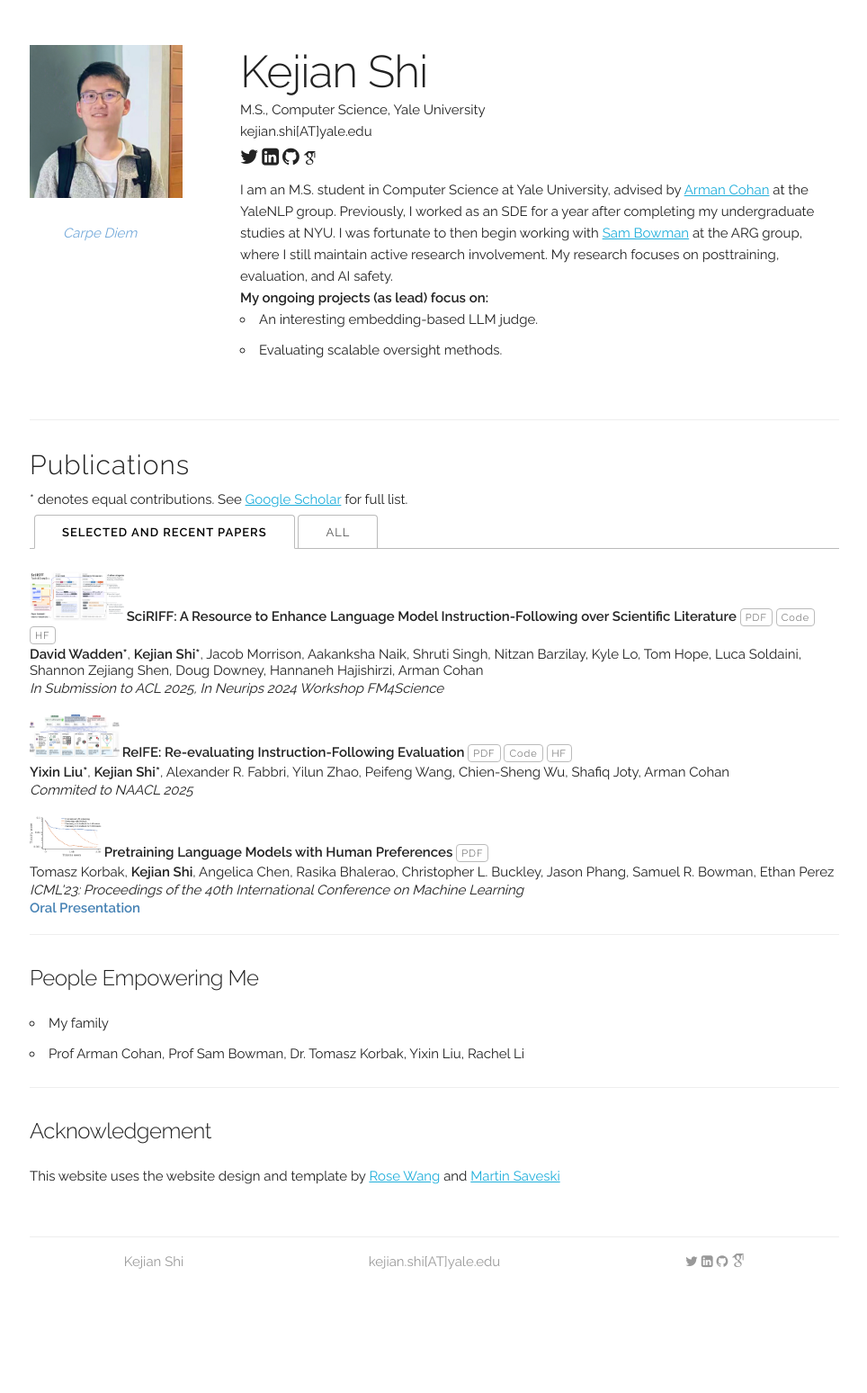
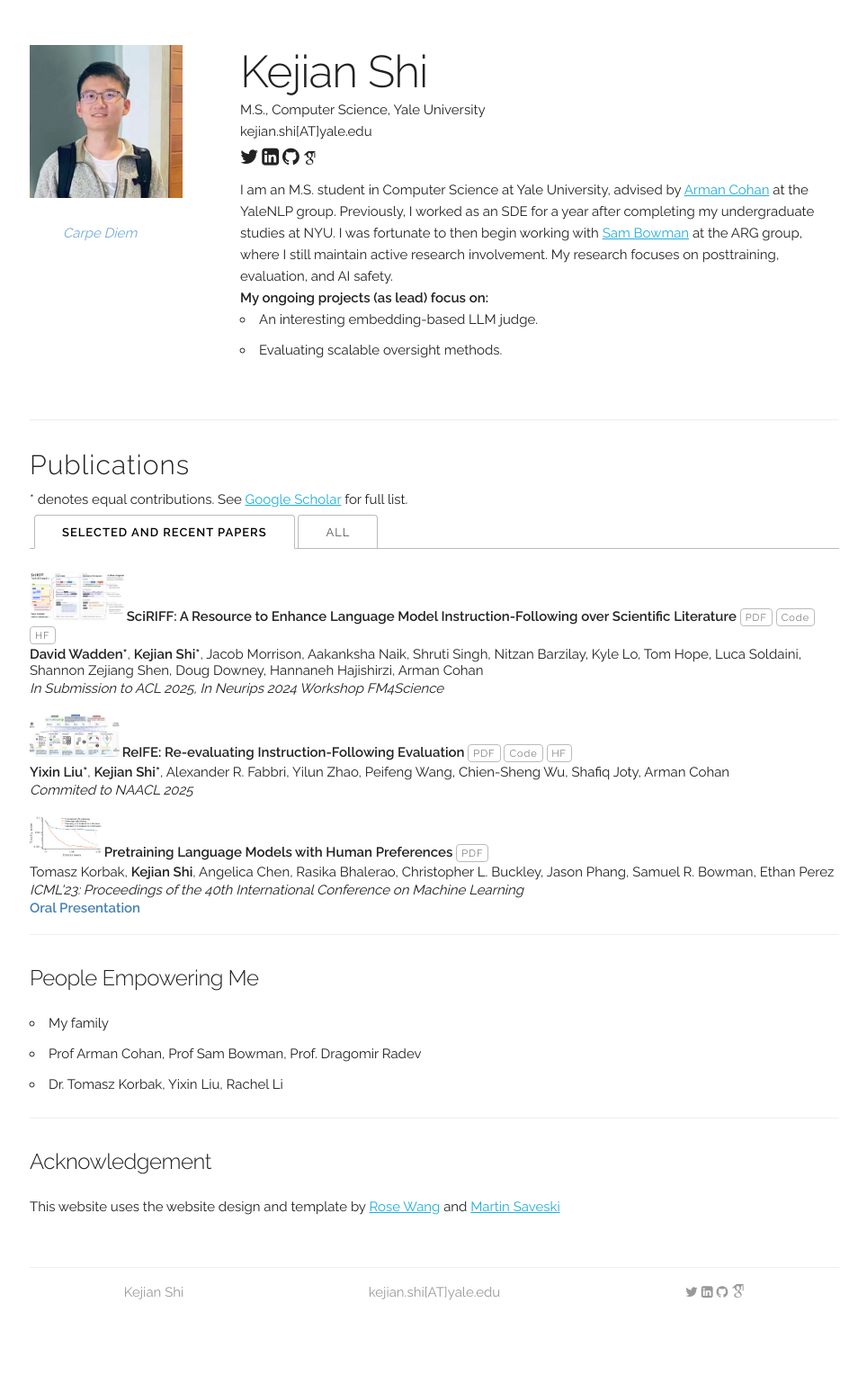
Before and after one commit to shi-kejian/shi-kejian.github.io, a Jekyll site: the page built from index.html, in a window 1280 px wide. Shown: the whole page at 90% size, without its empty margins (157-1121 px from the left). Built offline with Jekyll 4.4.1, drawn with Linux system fonts in a browser that asks for light colours; some web fonts are replaced; before the commit the page ends 1514 px from its top, so only the background shows below that.

Commit message:
Update index.html

```diff
--- a/index.html
+++ b/index.html
@@ -130,7 +130,8 @@ title: Home
       <h5>People Empowering Me</h5>
       <ul>
         <li>My family</li>
-        <li>Prof Arman Cohan, Prof Sam Bowman, Dr. Tomasz Korbak, Yixin Liu, Rachel Li</li>
+        <li>Prof Arman Cohan, Prof Sam Bowman, Prof. Dragomir Radev</li>
+        <li>Dr. Tomasz Korbak, Yixin Liu, Rachel Li</li>
       </ul>
 
     <div class="docs-section" id="cite">
```
